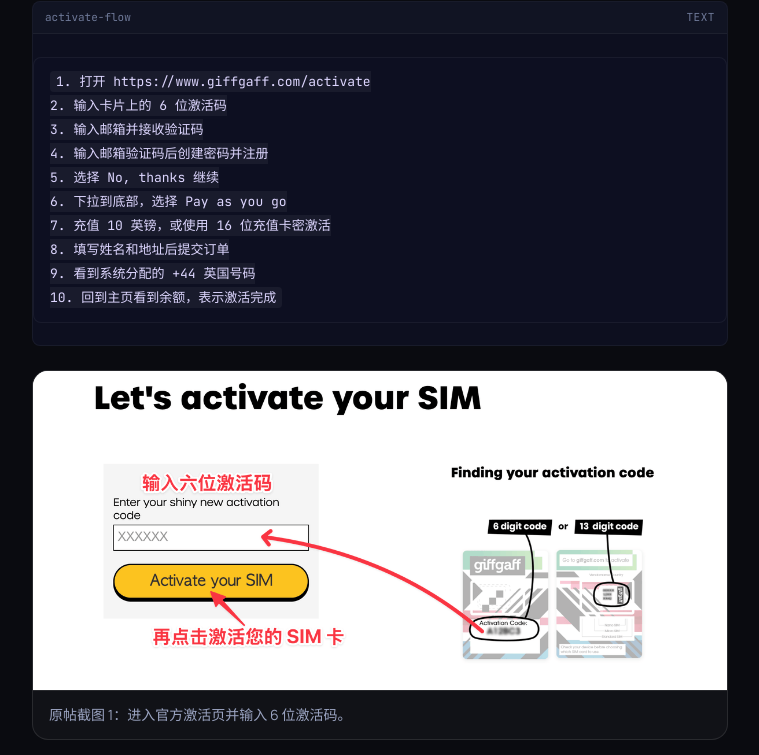
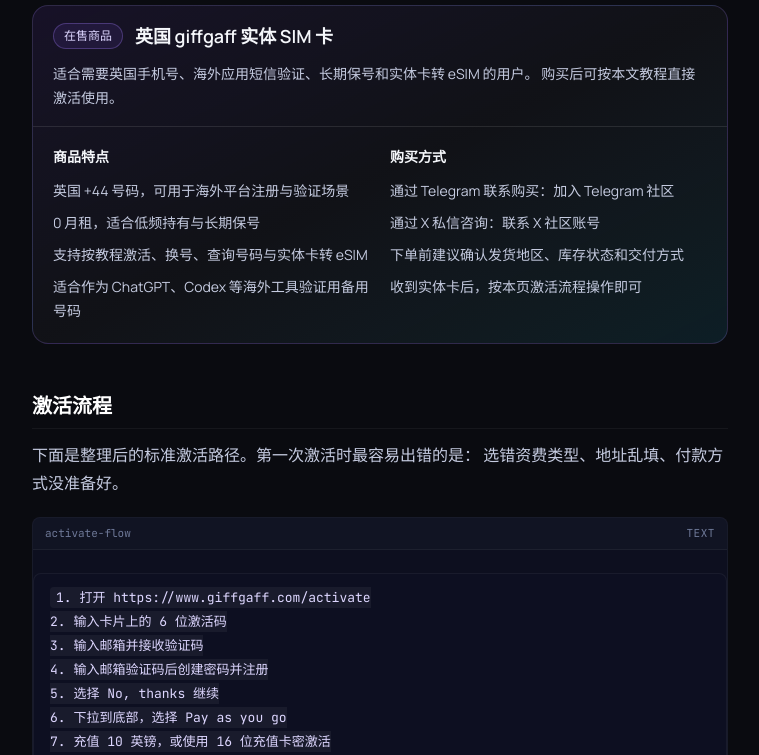
Before and after one commit to gpt88AI/doc, a React (Vite) app: page /docs/guides/giffgaff-sim-guide in a window 1280 px wide. Shown: the part 1114-1869 px from the top of the page, without its empty margins (272-1031 px from the left). Built offline with nearby package versions, Linux system fonts and the light colour scheme.

Commit message:
Refine giffgaff guide and add product section

```diff
--- a/scripts/generate-seo-assets.mjs
+++ b/scripts/generate-seo-assets.mjs
@@ -227,7 +227,7 @@
   {
     title: 'giffgaff 实体 SIM 卡激活、保号与 eSIM 转换教程',
     path: '/docs/guides/giffgaff-sim-guide',
-    description: '基于 0xFun 的长帖整理的详细教程，讲清 giffgaff 英国实体 SIM 卡如何激活、保号、查询号码、转 eSIM、充值以及常见问题排查，适合 ChatGPT、Codex 等海外应用验证场景。',
+    description: '详细讲清 giffgaff 英国实体 SIM 卡如何激活、保号、查询号码、转 eSIM、充值以及常见问题排查，适合 ChatGPT、Codex 等海外应用验证场景。',
     section: '指南',
   },
 ]
--- a/src/pages/docs/guides/GiffgaffGuidePage.tsx
+++ b/src/pages/docs/guides/GiffgaffGuidePage.tsx
@@ -84,57 +84,57 @@
   {
     src: '/images/guides/giffgaff/HH0CvD3bsAA7q3o.png',
     alt: 'giffgaff 官方激活页面与 6 位激活码输入界面',
-    caption: '原帖截图 1：进入官方激活页并输入 6 位激活码。',
+    caption: '步骤截图 1：进入官方激活页并输入 6 位激活码。',
   },
   {
     src: '/images/guides/giffgaff/HH0Cx_vaUAAzi1J.png',
     alt: 'giffgaff 激活流程中的邮箱输入界面',
-    caption: '原帖截图 2：输入邮箱并继续。',
+    caption: '步骤截图 2：输入邮箱并继续。',
   },
   {
     src: '/images/guides/giffgaff/HH0C0grbQAA8gzy.png',
     alt: 'giffgaff 邮箱验证码确认界面',
-    caption: '原帖截图 3：填写邮箱验证码完成确认。',
+    caption: '步骤截图 3：填写邮箱验证码完成确认。',
   },
   {
     src: '/images/guides/giffgaff/HH0Ef9xbYAA75Ku.png',
     alt: 'giffgaff 注册时创建密码的界面',
-    caption: '原帖截图 4：创建密码并注册账号。',
+    caption: '步骤截图 4：创建密码并注册账号。',
   },
   {
     src: '/images/guides/giffgaff/HH0EiTTa0AAE3tl.png',
     alt: 'giffgaff 流程中的 No, thanks 继续界面',
-    caption: '原帖截图 5：选择 No, thanks 后继续。',
+    caption: '步骤截图 5：选择 No, thanks 后继续。',
   },
   {
     src: '/images/guides/giffgaff/HH0EkC3a8AAT0u8.png',
     alt: 'giffgaff Pay as you go 选择界面',
-    caption: '原帖截图 6：下拉到底部，选择 Pay as you go。',
+    caption: '步骤截图 6：下拉到底部，选择 Pay as you go。',
   },
   {
     src: '/images/guides/giffgaff/HH0EmAnbwAATFGb.png',
     alt: 'giffgaff 10 英镑充值或 voucher 激活界面',
-    caption: '原帖截图 7：选择 10 英镑充值，或使用 voucher 激活。',
+    caption: '步骤截图 7：选择 10 英镑充值，或使用 voucher 激活。',
   },
   {
     src: '/images/guides/giffgaff/HH0EoSfbsAASEQL.png',
     alt: 'giffgaff 姓名和地址填写界面',
-    caption: '原帖截图 8：填写英文姓名和真实地址格式。',
+    caption: '步骤截图 8：填写英文姓名和真实地址格式。',
   },
   {
     src: '/images/guides/giffgaff/HH0EqKebIAE7NgF.png',
     alt: 'giffgaff Place order 下单界面',
-    caption: '原帖截图 9：完成支付或提交订单。',
+    caption: '步骤截图 9：完成支付或提交订单。',
   },
   {
     src: '/images/guides/giffgaff/HH0EtOKaAAABz-Q.png',
     alt: 'giffgaff 分配英国手机号的界面',
-    caption: '原帖截图 10：系统显示分配的 +44 英国号码。',
+    caption: '步骤截图 10：系统显示分配的 +44 英国号码。',
   },
   {
     src: '/images/guides/giffgaff/HH0EvHDboAEvBW6.png',
     alt: 'giffgaff 首页显示余额表示激活完成',
-    caption: '原帖截图 11：主页显示余额，说明卡基本已激活完成。',
+    caption: '步骤截图 11：主页显示余额，说明卡基本已激活完成。',
   },
 ] as const
 
@@ -142,12 +142,12 @@
   {
     src: '/images/guides/giffgaff/HH0IAjjbMAAWz9I.jpg',
     alt: 'giffgaff 保号提醒与使用说明截图',
-    caption: '原帖截图：保号提醒示意，建议把提醒设在 175 天左右。',
+    caption: '保号提醒示意：建议把提醒设在 175 天左右。',
   },
   {
     src: '/images/guides/giffgaff/HH09219bgAA0Yu-.jpg',
     alt: 'giffgaff 实体卡实拍图片',
-    caption: '原帖截图：giffgaff 实体卡实拍，可用于确认你拿到的是标准空白卡。',
+    caption: '实体卡实拍：可用于确认你拿到的是标准空白卡。',
   },
 ] as const
 
@@ -199,14 +199,56 @@
   )
 }
 
+function ProductCard() {
+  return (
+    <section className="not-prose my-6 overflow-hidden rounded-2xl border border-violet-400/20 bg-gradient-to-br from-violet-500/10 via-white/[0.03] to-cyan-400/10">
+      <div className="border-b border-white/10 px-5 py-4">
+        <div className="flex flex-wrap items-center gap-3">
+          <span className="rounded-full border border-violet-400/30 bg-violet-500/10 px-2.5 py-1 text-xs font-medium text-violet-200">
+            在售商品
+          </span>
+          <h3 className="text-lg font-semibold text-ink-50">英国 giffgaff 实体 SIM 卡</h3>
+        </div>
+        <p className="mt-3 text-sm leading-6 text-ink-200">
+          适合需要英国手机号、海外应用短信验证、长期保号和实体卡转 eSIM 的用户。
+          购买后可按本文教程直接激活使用。
+        </p>
+      </div>
+
+      <div className="grid gap-5 px-5 py-5 md:grid-cols-2">
+        <div>
+          <h4 className="text-sm font-semibold text-ink-50">商品特点</h4>
+          <ul className="mt-3 space-y-2 text-sm leading-6 text-ink-200">
+            <li>英国 +44 号码，可用于海外平台注册与验证场景</li>
+            <li>0 月租，适合低频持有与长期保号</li>
+            <li>支持按教程激活、换号、查询号码与实体卡转 eSIM</li>
+            <li>适合作为 ChatGPT、Codex 等海外工具验证用备用号码</li>
+          </ul>
+        </div>
+
+        <div>
+          <h4 className="text-sm font-semibold text-ink-50">购买方式</h4>
+          <ul className="mt-3 space-y-2 text-sm leading-6 text-ink-200">
+            <li>通过 Telegram 联系购买：<a href="https://t.me/+CtlYILkGaY1jYzBl" target="_blank" rel="noreferrer">加入 Telegram 社区</a></li>
+            <li>通过 X 私信咨询：<a href="https://x.com/webstarchina" target="_blank" rel="noreferrer">联系 X 社区账号</a></li>
+            <li>下单前建议确认发货地区、库存状态和交付方式</li>
+            <li>收到实体卡后，按本页激活流程操作即可</li>
+          </ul>
+        </div>
+      </div>
+    </section>
+  )
+}
+
 export default function GiffgaffGuidePage() {
   return (
     <DocPage
       path="/docs/guides/giffgaff-sim-guide"
       title="giffgaff 实体 SIM 卡激活、保号与 eSIM 转换教程"
-      description="基于 0xFun 的长帖整理的详细教程，讲清 giffgaff 英国实体 SIM 卡如何激活、保号、查询号码、转 eSIM、充值以及常见问题排查，适合 ChatGPT、Codex 等海外应用验证场景。"
+      description="详细讲清 giffgaff 英国实体 SIM 卡如何激活、保号、查询号码、转 eSIM、充值以及常见问题排查，适合 ChatGPT、Codex 等海外应用验证场景。"
       headings={[
         { id: 'why', text: '为什么很多人选 giffgaff', level: 2 },
+        { id: 'buy', text: '购买英国 giffgaff 实体 SIM 卡', level: 2 },
         { id: 'activate', text: '激活流程', level: 2 },
         { id: 'roaming', text: '漫游与资费', level: 2 },
         { id: 'keepalive', text: '保号规则', level: 2 },
@@ -232,9 +274,16 @@
       </p>
       <CodeBlock lang="text" filename="why-giffgaff" code={WHY_GIFFGAFF} />
 
+      <h2 id="buy">购买英国 giffgaff 实体 SIM 卡</h2>
+      <p>
+        如果你还没有卡，可以直接购买英国 giffgaff 实体 SIM 卡。更适合的用户是：
+        需要英国手机号、要做海外平台注册验证、或者希望长期保留一张低维护号码的人。
+      </p>
+      <ProductCard />
+
       <h2 id="activate">激活流程</h2>
       <p>
-        下面是根据 0xFun 的长帖整理后的标准激活路径。第一次激活时最容易出错的是：
+        下面是整理后的标准激活路径。第一次激活时最容易出错的是：
         选错资费类型、地址乱填、付款方式没准备好。
       </p>
       <CodeBlock lang="text" filename="activate-flow" code={ACTIVATE_FLOW} />
@@ -287,7 +336,7 @@
 
       <h2 id="roaming">漫游与资费</h2>
       <p>
-        如果只是拿来接码和保号，尽量不要把这张卡当作高频流量或通话卡使用。0xFun 的原帖也明确提示：
+        如果只是拿来接码和保号，尽量不要把这张卡当作高频流量或通话卡使用。
         除了短信接码之外，其他漫游使用通常不划算。
       </p>
       <ul>
@@ -387,12 +436,6 @@
       <h2 id="references">参考资料</h2>
       <ul>
         <li>
-          <a href="https://x.com/0xFunX/status/2053001375597080679" target="_blank" rel="noreferrer">
-            0xFun 原帖：英国 giffgaff 实体 SIM 卡激活使用保号手把手教程 & 购买指南
-          </a>
-        </li>
-        <li>本文中的截图已下载到站内静态资源，内容来源于 0xFun 原帖配图。</li>
-        <li>
           <a href="https://www.giffgaff.com/activate" target="_blank" rel="noreferrer">
             giffgaff 官方激活页
           </a>
```
Also changed, not shown: public/llms-full.txt, public/llms.txt.
